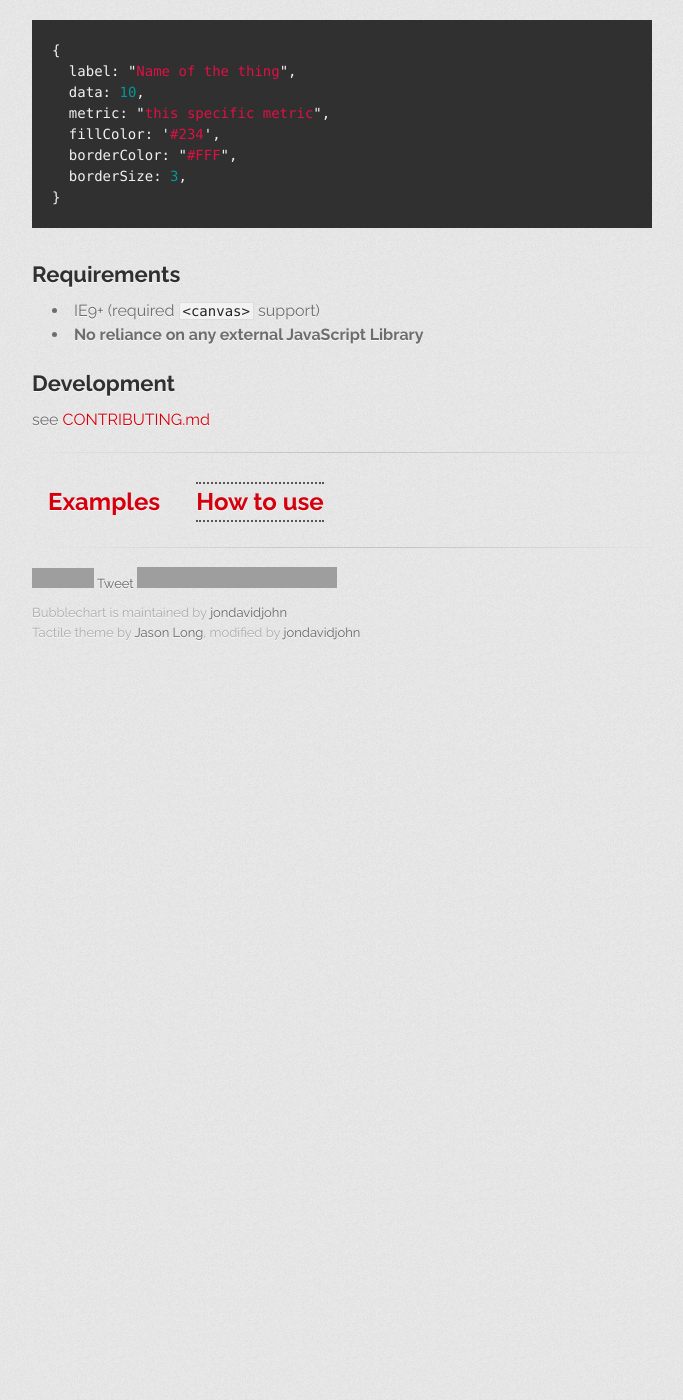
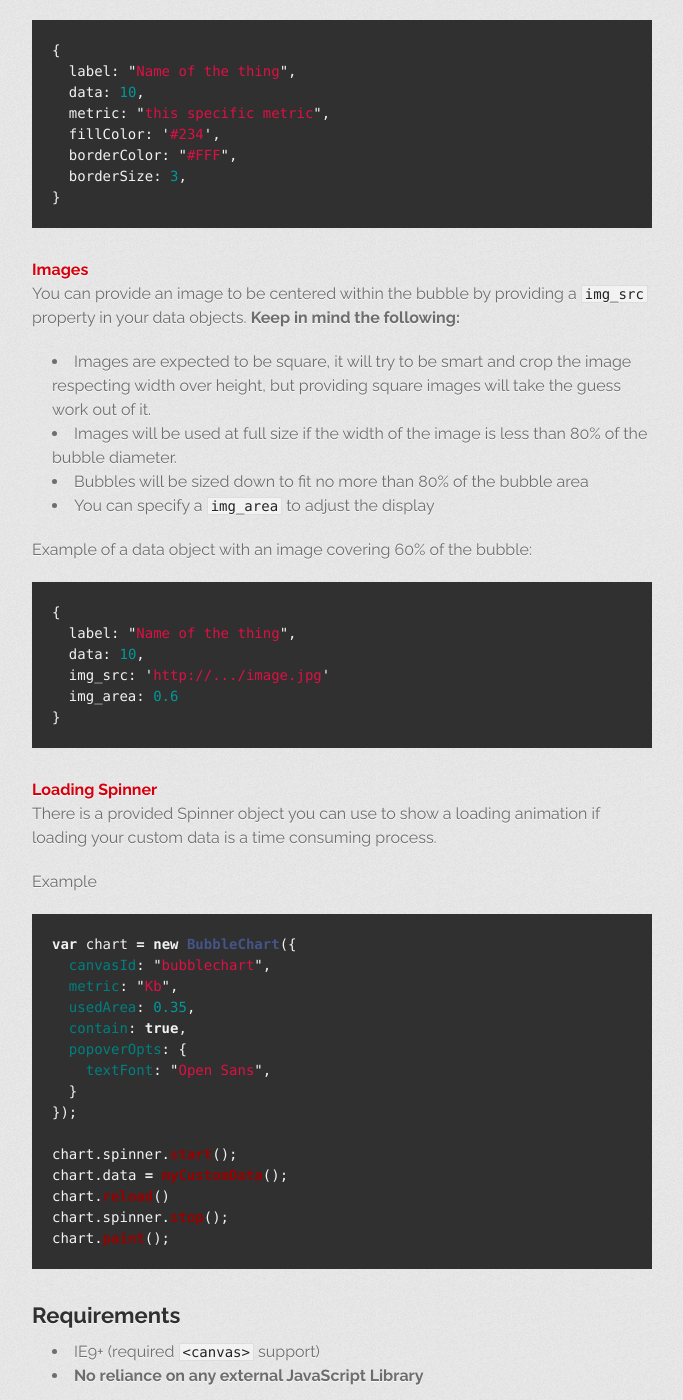
Before and after one commit to jondavidjohn/bubblechart, a Jekyll site: the page built from how-to-use/index.html, in a window 1280 px wide and 1400 px high, scrolled down 1619 px. Shown: the whole window, without its empty margins (298-981 px from the left). Built offline with Jekyll 4.4.1, drawn with Linux system fonts in a browser that asks for light colours; some web fonts are replaced; comment, search, counter and statistics services are not loaded; before the commit the page ends 2291 px from its top, so only the background shows below that; some of the changed text lies outside the part shown; grey boxes are pictures that could not be loaded.

Commit message:
update for 1.1.0 release

```diff
--- a/_layouts/master.html
+++ b/_layouts/master.html
@@ -38,7 +38,7 @@
 				</header>
 
 				<section id="downloads" class="clearfix">
-					<a href="https://github.com/jondavidjohn/bubblechart/releases/download/1.0.1/bubblechart-1.0.1.zip" id="download-zip" class="button"><span>Download .zip</span></a>
+					<a href="https://github.com/jondavidjohn/bubblechart/releases/download/1.1.0/bubblechart-1.1.0.zip" id="download-zip" class="button"><span>Download .zip</span></a>
 					<a href="https://github.com/jondavidjohn/bubblechart" id="view-on-github" class="button"><span>Fork on GitHub</span></a>
 				</section>
 
@@ -74,7 +74,7 @@
 						<script>!function(d,s,id){var js,fjs=d.getElementsByTagName(s)[0],p=/^http:/.test(d.location)?'http':'https';if(!d.getElementById(id)){js=d.createElement(s);js.id=id;js.src=p+'://platform.twitter.com/widgets.js';fjs.parentNode.insertBefore(js,fjs);}}(document, 'script', 'twitter-wjs');</script>
 						<iframe src="//www.facebook.com/plugins/like.php?href=http%3A%2F%2Fjondavidjohn.github.io%2Fbubblechart%2F&amp;width=200&amp;height=21&amp;colorscheme=light&amp;layout=button_count&amp;action=like&amp;show_faces=true&amp;send=false" scrolling="no" frameborder="0" style="border:none; overflow:hidden; width:200px; height:21px;" allowTransparency="true"></iframe>
 					</div>
-					Bubblechart is maintained by <a href="https://github.com/jondavidjohn">jondavidjohn</a><br>
+					BubbleChart is maintained by <a href="https://github.com/jondavidjohn">jondavidjohn</a><br>
 					Tactile theme by <a href="https://twitter.com/jasonlong">Jason Long</a>, modified by <a href="https://twitter.com/jondavidjohn">jondavidjohn</a>
 				</footer>
 			</div>
--- a/how-to-use/index.html
+++ b/how-to-use/index.html
@@ -85,6 +85,71 @@ get the visual representation of your data.</p>
 }
 {% endhighlight %}
 
+<h4>
+	<a name="images" class="anchor" href="#images">
+		Images
+	</a>
+</h4>
+
+<p>
+You can provide an image to be centered within the bubble by providing
+a <code>img_src</code> property in your data objects.  <strong>Keep in mind
+	the following:</strong>
+</p>
+
+<ul>
+	<li>Images are expected to be square, it will try to be smart and crop the
+  image respecting width over height, but providing square images will take
+  the guess work out of it.</li>
+  <li>Images will be used at full size if the width of the image is less than
+  80% of the bubble diameter.</li>
+  <li>Bubbles will be sized down to fit no more than 80% of the bubble area</li>
+  <li>You can specify a <code>img_area</code> to adjust the display</li>
+</ul>
+
+<p>Example of a data object with an image covering 60% of the bubble:</p>
+
+{% highlight javascript %}
+{
+  label: "Name of the thing",
+  data: 10,
+  img_src: 'http://.../image.jpg'
+  img_area: 0.6
+}
+{% endhighlight %}
+
+<h4>
+	<a name="loading-spinner" class="anchor" href="#loading-spinner">
+		Loading Spinner
+	</a>
+</h4>
+
+<p>
+There is a provided Spinner object you can use to show a loading animation if
+loading your custom data is a time consuming process.
+</p>
+
+<p>Example</p>
+
+{% highlight javascript %}
+var chart = new BubbleChart({
+  canvasId: "bubblechart",
+  metric: "Kb",
+  usedArea: 0.35,
+  contain: true,
+  popoverOpts: {
+    textFont: "Open Sans",
+  }
+});
+
+chart.spinner.start();
+chart.data = myCustomData();
+chart.reload()
+chart.spinner.stop();
+chart.paint();
+{% endhighlight %}
+
+
 <h2>
 	<a name="requirements" class="anchor" href="#requirements">
 		Requirements
--- a/javascripts/congress.js
+++ b/javascripts/congress.js
@@ -38,13 +38,12 @@
 		// Make sure we're dealing with someone still in office
 		if (legislators.hasOwnProperty(bioguide_id) && legislators[bioguide_id].in_office === "1") {
 			leg = legislators[bioguide_id];
-			console.log(leg);
 			return {
 				label: leg.title + '. ' + leg.firstname + ' ' + leg.lastname + ' (' + leg.party + '-' + leg.state + ')',
 				data: stat,
 				fillColor: getPartyColor(leg.party),
 				href: leg.congresspedia_url,
-				img_src: '/bubblechart/images/leg/' + bioguide_id + '.jpg'
+				img_src: '/bubblechart/images/leg/' + bioguide_id + '.jpg',
 			};
 		}
 	}
```
Also changed, not shown: javascripts/bubblechart.min.js.
